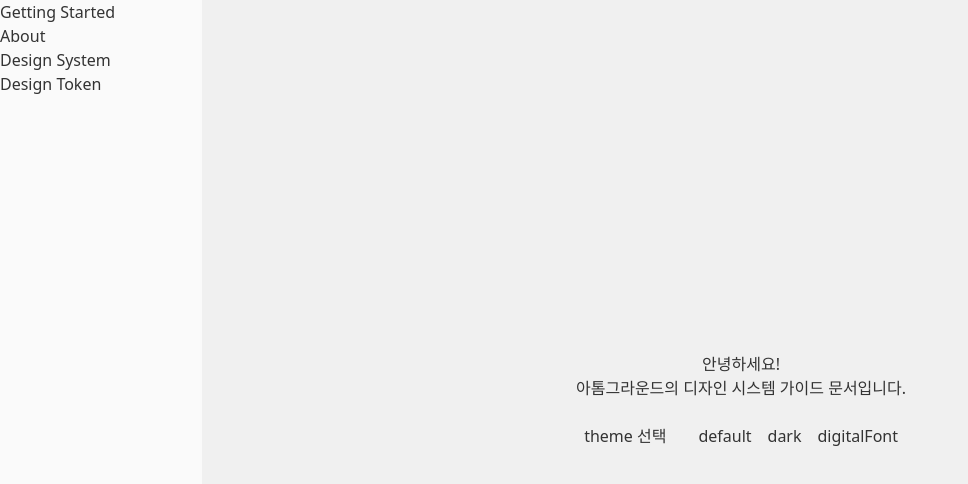
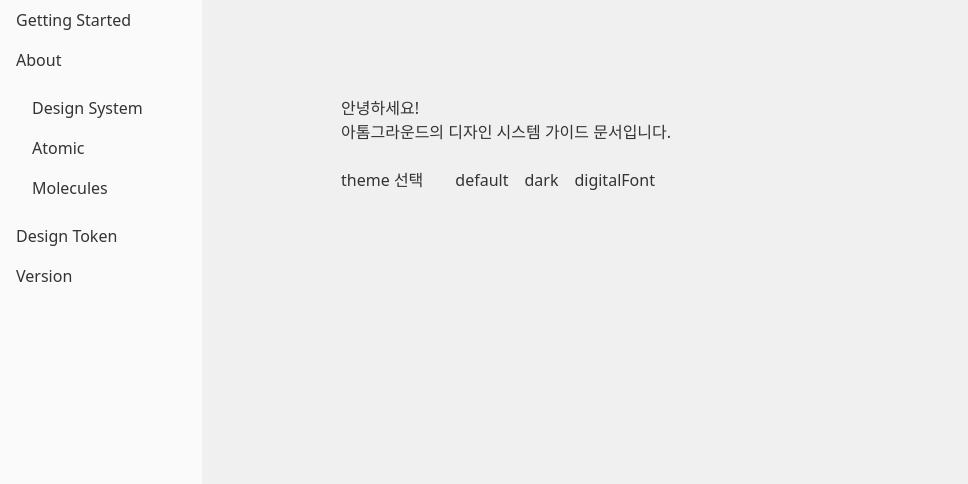
Before and after one commit to jsy1023/AtomDesignToken, a Next.js app: page / in a window 1280 px wide. Shown: the top 484 px of the page, without its empty margins (0-968 px from the left). Built offline with nearby package versions, Linux system fonts and the light colour scheme.

Commit message:
layout design 적용

```diff
--- a/app/(docs)/layout.tsx
+++ b/app/(docs)/layout.tsx
@@ -21,22 +21,38 @@ const DocsLayout = ({ children }: { children: React.ReactNode }) => {
   }, []); // 컴포넌트가 마운트될 때 한 번만 실행
 
   return (
-    <body className={`flex theme-${theme}`}>
+    <body className={`flex theme-${theme} h-full`}>
       <nav className="w-60 bg-fillCard text-textStandard">
         <ul>
-          <span>Getting Started</span>
-          <li>
-            <span>About</span>
+          <li className="px-4 py-2">
+            <p>Getting Started</p>
           </li>
-          <li>
-            <span>Design System</span>
+
+          <li className="px-4 py-2">
+            <p>About</p>
           </li>
-          <li>
-            <span>Design Token</span>
+          <li className="px-4 py-2">
+            <ul>
+              <p className="px-4 py-2">Design System</p>
+              <li className="px-4 py-2">
+                <p>Atomic</p>
+              </li>
+              <li className="px-4 py-2">
+                <p>Molecules</p>
+              </li>
+            </ul>
+          </li>
+          <li className="px-4 py-2">
+            <p>Design Token</p>
+          </li>
+          <li className="px-4 py-2">
+            <p>Version</p>
           </li>
         </ul>
       </nav>
-      <div className="w-full">{children}</div>
+      <div className="w-full bg-fillWrapper text-textStandard flex justify-center">
+        <div className="max-w-[800px] w-full py-24">{children}</div>
+      </div>
     </body>
   );
 };
--- a/app/(docs)/page.tsx
+++ b/app/(docs)/page.tsx
@@ -12,7 +12,8 @@ const DocsHome = () => {
 
   return (
     <div className={`transition-all duration-300`}>
-      <div className="text-center h-screen flex flex-col justify-center items-center bg-fillWrapper text-textStandard">
+      {/* bg-fillWrapper text-textStandard */}
+      <div className="">
         <p>
           안녕하세요!
           <br />
--- a/app/layout.tsx
+++ b/app/layout.tsx
@@ -11,5 +11,9 @@ export default function RootLayout({
 }: Readonly<{
   children: React.ReactNode;
 }>) {
-  return <html lang="ko">{children}</html>;
+  return (
+    <html lang="ko" className="w-full h-full">
+      {children}
+    </html>
+  );
 }
```
